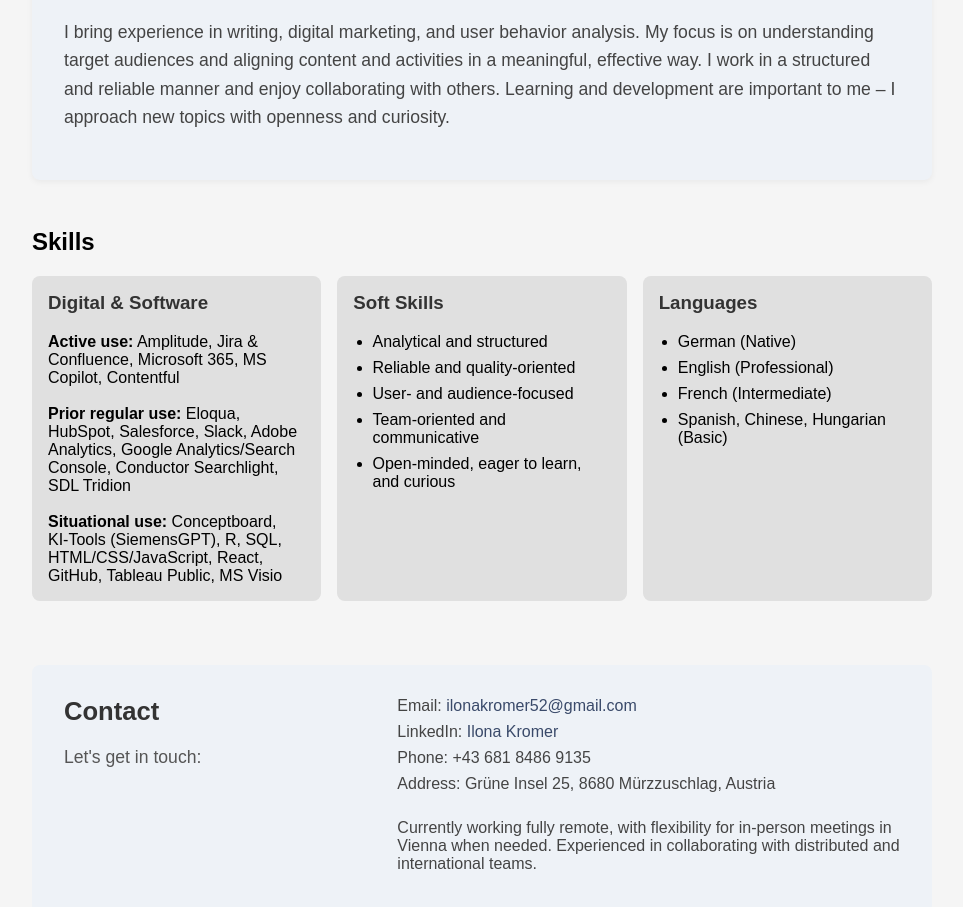
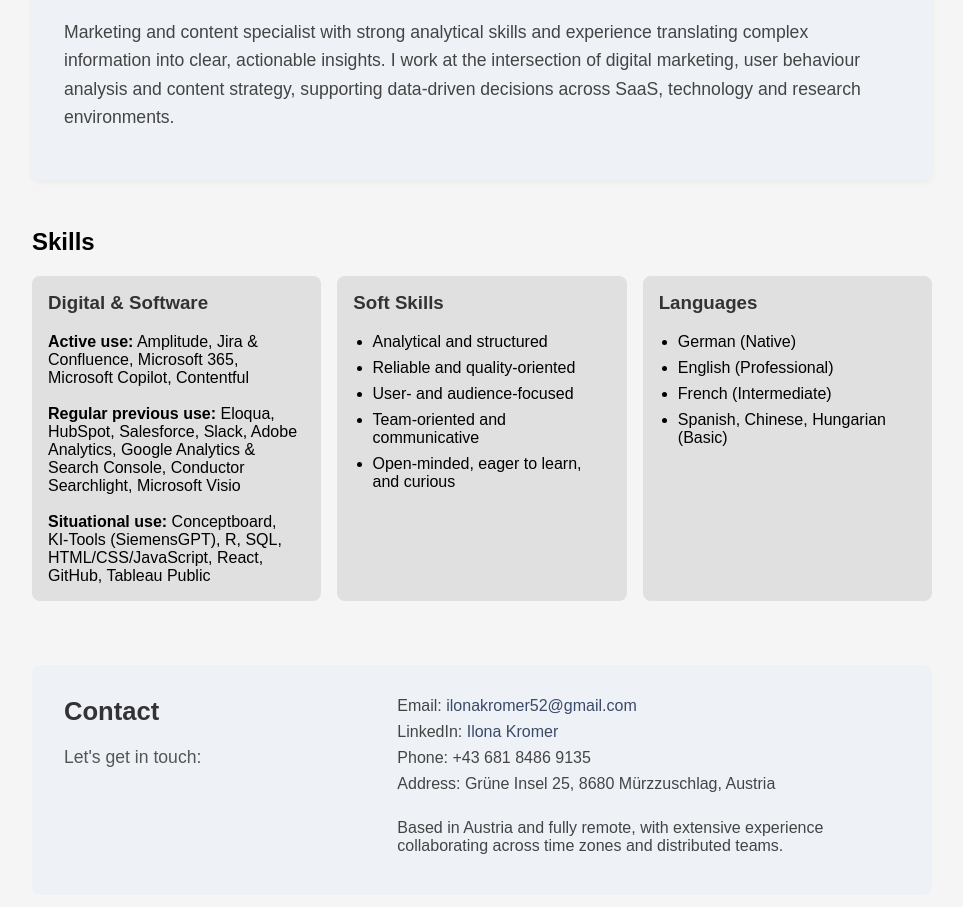
Before and after one commit to kromer52/connecting-insights, a website: page index.html in a window 1280 px wide. Shown: the part 215-1122 px from the top of the page, without its empty margins (158-1121 px from the left). Drawn offline with Linux system fonts and the light colour scheme.

Commit message:
summary, tools, remote update

```diff
--- a/index.html
+++ b/index.html
@@ -23,7 +23,11 @@
     <section class="summary-box">
   <h2>About Me</h2>
   <p>
-   I bring experience in writing, digital marketing, and user behavior analysis. My focus is on understanding target audiences and aligning content and activities in a meaningful, effective way. I work in a structured and reliable manner and enjoy collaborating with others. Learning and development are important to me – I approach new topics with openness and curiosity.
+   Marketing and content specialist with strong analytical skills and
+experience translating complex information into clear, actionable
+insights. I work at the intersection of digital marketing, user behaviour
+analysis and content strategy, supporting data‑driven decisions across
+SaaS, technology and research environments.
  </p>
 </section>
 
@@ -32,9 +36,9 @@
   <div class="skills-row">
     <div class="skill-box">
       <h3>Digital & Software</h3>
-      <strong>Active use:</strong> Amplitude, Jira & Confluence, Microsoft 365, MS Copilot, Contentful
-<br><br><strong>Prior regular use:</strong> 	Eloqua, HubSpot, Salesforce, Slack, Adobe Analytics, Google Analytics/Search 					Console, Conductor Searchlight, SDL Tridion
-<br><br><strong>Situational use: </strong>				Conceptboard, KI‑Tools (SiemensGPT), R, SQL, HTML/CSS/JavaScript, React, 					GitHub, Tableau Public, MS Visio
+      <strong>Active use:</strong> Amplitude, Jira & Confluence, Microsoft 365, Microsoft Copilot, Contentful<br><br>
+      <strong>Regular previous use:</strong> 	Eloqua, HubSpot, Salesforce, Slack, Adobe Analytics, Google Analytics & Search Console, Conductor Searchlight, Microsoft Visio
+<br><br><strong>Situational use: </strong>				Conceptboard, KI‑Tools (SiemensGPT), R, SQL, HTML/CSS/JavaScript, React, GitHub, Tableau Public
 
     </div>
     <div class="skill-box">
@@ -71,8 +75,7 @@
           <li>LinkedIn: <a href="https://www.linkedin.com/in/ilona-kromer-66a8992a/" target="_blank">Ilona Kromer</a></li>
           <li>Phone: +43 681 8486 9135</li>
           <li>Address: Grüne Insel 25, 8680 Mürzzuschlag, Austria</li><br>
-          <li>Currently working fully remote, with flexibility for in‑person meetings in Vienna when needed. Experienced in collaborating with distributed and international teams.</li></ul>
-    </div>
+          <li>Based in Austria and fully remote, with extensive experience collaborating across time zones and distributed teams.</div>
   </div>
 </section>
 
```
Also changed, not shown: education.html (+1 -2 lines), projects.html (+1 -2 lines), work.html (+1 -2 lines).
